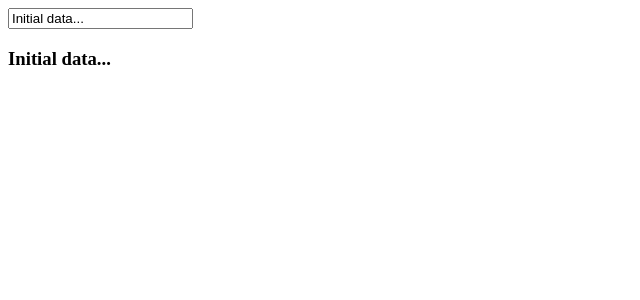
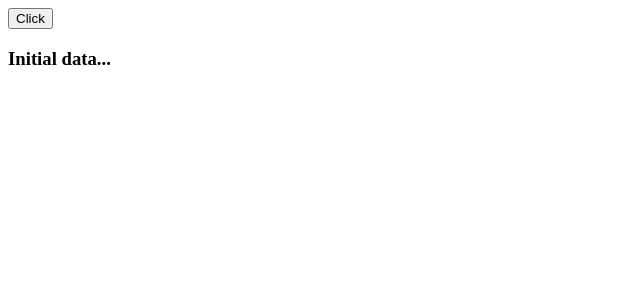
Before and after one commit to ashwani-luhaniwal/react-tutorial, a React app: page / in a window 1280 px wide. Shown: the top 300 px of the page, without its empty margins (0-640 px from the left). Built offline with nearby package versions, Linux system fonts and the light colour scheme.

Commit message:
React - Events concept

```diff
--- /dev/null
+++ b/Events/ChildEvents.jsx
@@ -0,0 +1,35 @@
+
+import React from 'react';
+
+class ChildEvents extends React.Component {
+    constructor(props) {
+        super(props);
+
+        this.state = {
+            data: 'Initial data...'
+        }
+        this.updateState = this.updateState.bind(this);
+    };
+    updateState() {
+        this.setState({ data: 'Data updated from child component' });
+    }
+    render() {
+        return (
+            <div>
+                <Content myDataProp={this.state.data}
+                    updateStateProp={this.updateState}></Content>
+            </div>
+        );
+    }
+}
+class Content extends React.Component {
+    render() {
+        return (
+            <div>
+                <button onClick={this.props.updateStateProp}>Click</button>
+                <h3>{this.props.myDataProp}</h3>
+            </div>
+        );
+    }
+}
+export default ChildEvents;
--- /dev/null
+++ b/Events/Event.jsx
@@ -0,0 +1,28 @@
+/**
+ * React - Event
+ * Here, we will be only using one component.
+ */
+import React from 'react';
+
+class Event extends React.Component {
+    constructor(props) {
+        super(props);
+
+        this.state = {
+            data: 'Initial data...'
+        }
+        this.updateState = this.updateState.bind(this);
+    };
+    updateState() {
+        this.setState({ data: 'Data updated...' });
+    }
+    render() {
+        return (
+            <div>
+                <button onClick={this.updateState}>Click</button>
+                <h4>{this.state.data}</h4>
+            </div>
+        );
+    }
+}
+export default Event;
--- a/index.html
+++ b/index.html
@@ -14,8 +14,10 @@
         <div id="props-validation"></div>
         <div id="component-api"></div>
         <div id="component-lifecycle"></div>
-        <div id="forms"></div> -->
+        <div id="forms"></div>
         <div id="complex-form"></div>
+        <div id="event"></div> -->
+        <div id="child-event"></div>
         <script type="text/javascript" src="index.js"></script>
     </body>
 </html>
--- a/main.js
+++ b/main.js
@@ -14,6 +14,8 @@ import ComponentAPI from './ComponentAPI.jsx';
 import ComponentLifeCycle from './ComponentLifeCycle.jsx';
 import Forms from './Forms/Forms.jsx';
 import ComplexForm from './Forms/ComplexForm.jsx';
+import Event from './Events/Event.jsx';
+import ChildEvents from './Events/ChildEvents.jsx';
 import { setTimeout } from 'timers';
 
 // ReactDOM.render(<App />, document.getElementById('app'));
@@ -26,7 +28,9 @@ import { setTimeout } from 'timers';
 // ReactDOM.render(<ComponentAPI />, document.getElementById('component-api'));
 // ReactDOM.render(<ComponentLifeCycle />, document.getElementById('component-lifecycle'));
 // ReactDOM.render(<Forms />, document.getElementById('forms'));
-ReactDOM.render(<ComplexForm />, document.getElementById('complex-form'));
+// ReactDOM.render(<ComplexForm />, document.getElementById('complex-form'));
+// ReactDOM.render(<Event />, document.getElementById('event'));
+ReactDOM.render(<ChildEvents />, document.getElementById('child-event'));
 
 /* setTimeout(() => {
     ReactDOM.unmountComponentAtNode(document.getElementById('component-lifecycle'));
```
